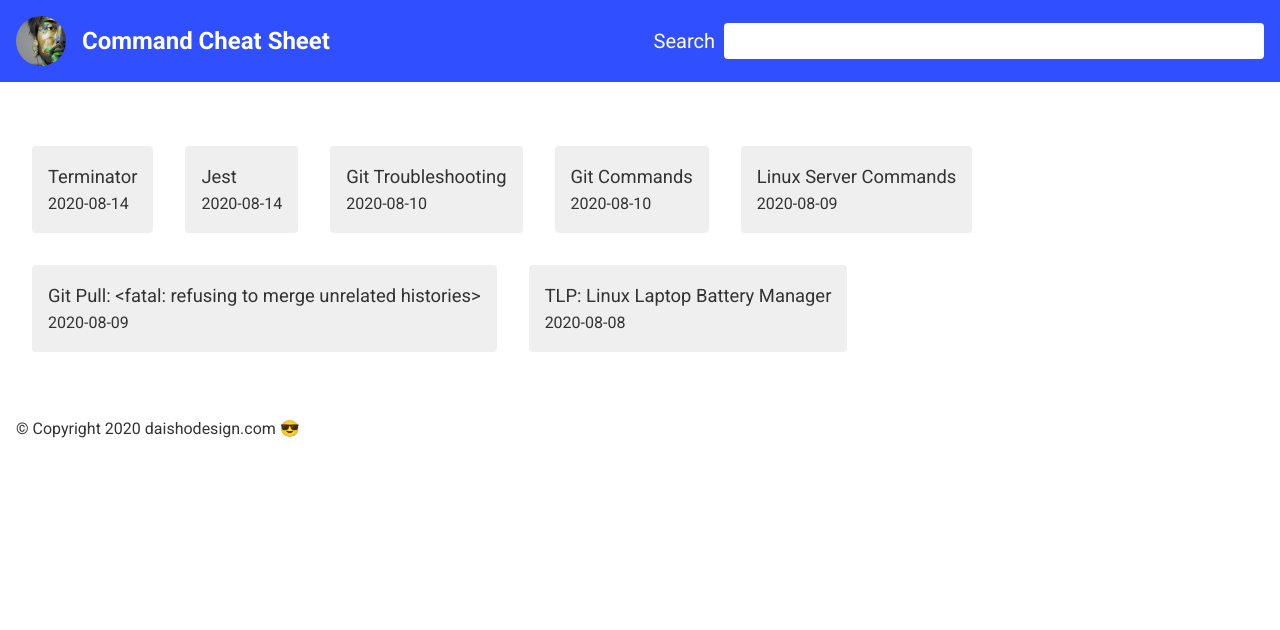
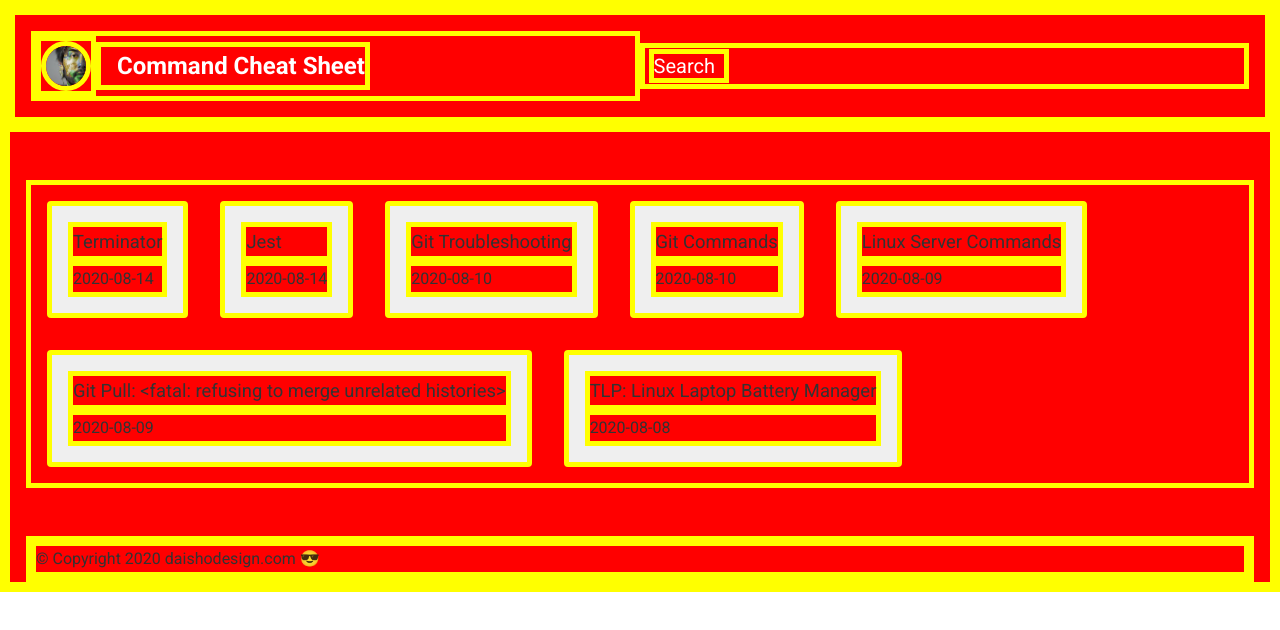
Before and after one commit to kdaisho/command-cheat-sheet, a Next.js app: page / in a window 1280 px wide. Shown: the top 630 px of the page. Built offline with nearby package versions, Linux system fonts and the light colour scheme.

Commit message:
Testing red and done

```diff
--- a/styles/globals.scss
+++ b/styles/globals.scss
@@ -1,4 +1,6 @@
 body * {
+	background: red;
+	border: 5px solid yellow;
 	font-family: "Roboto", sans-serif;
 	color: #333;
 }
```
